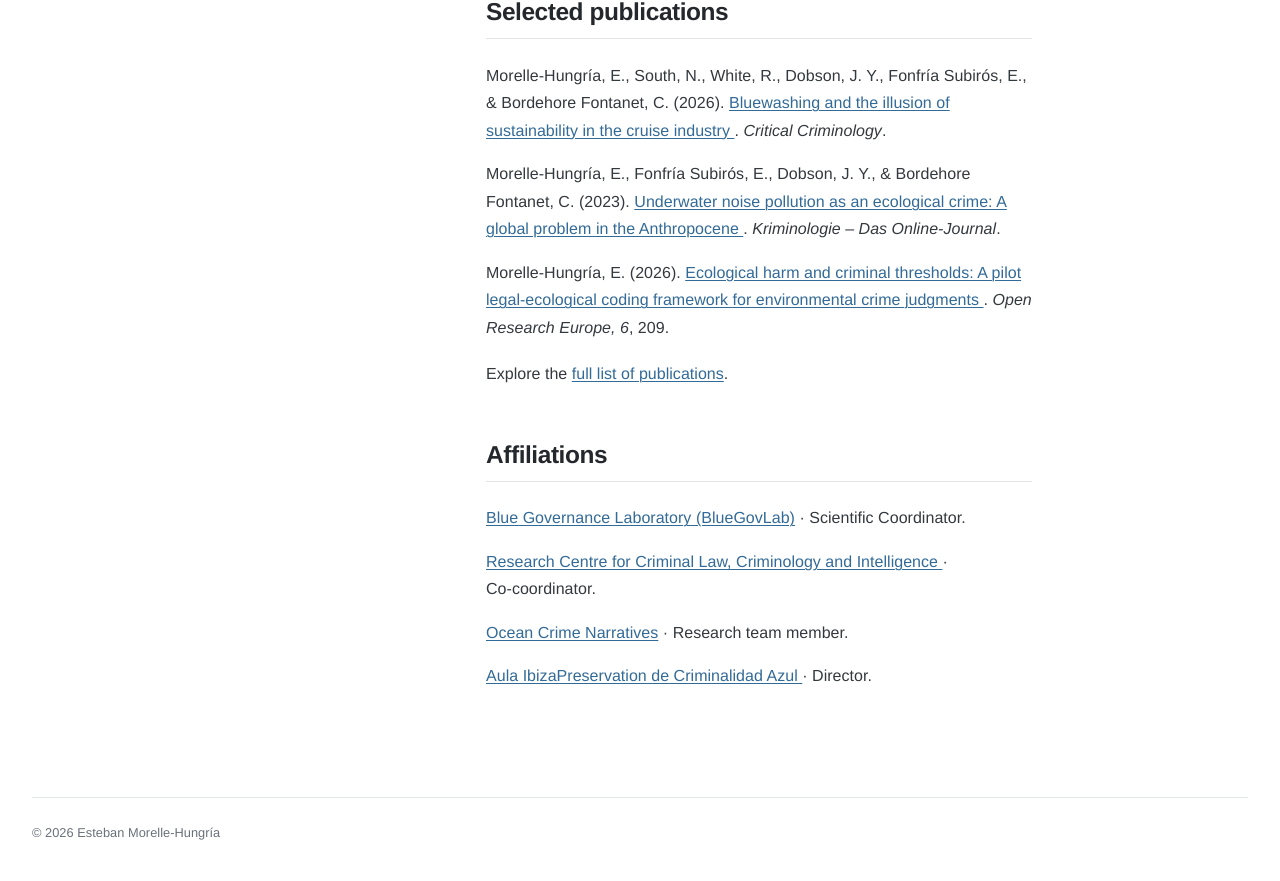
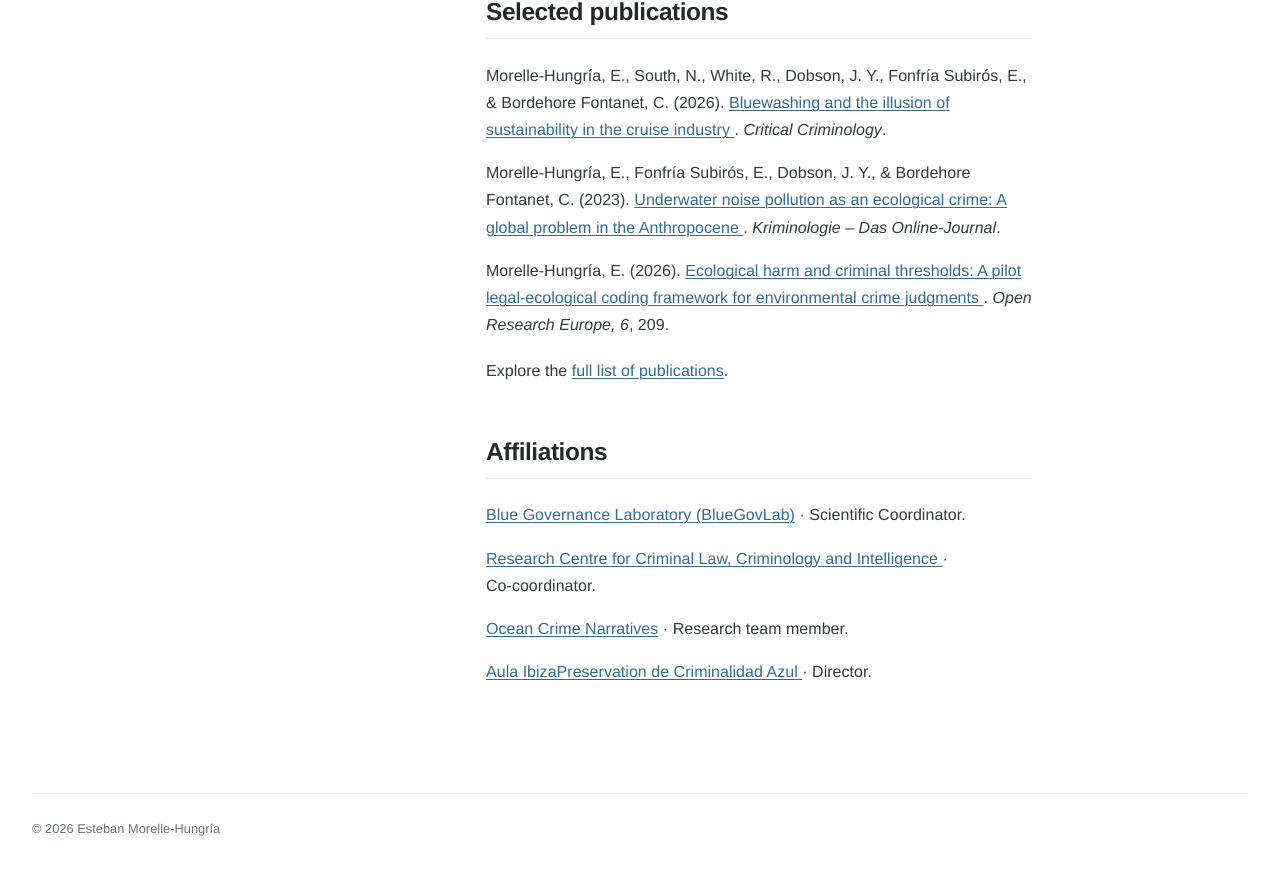
Before and after one commit to emorelleh/emorelleh.github.io, a Jekyll site: the page built from index.md, in a window 1280 px wide. Shown: the part 1370-2251 px from the top of the page. Built offline with Jekyll 4.4.1, drawn with Linux system fonts in a browser that asks for light colours.

Commit message:
Update style.css
Polish home page references

```diff
--- a/assets/css/style.css
+++ b/assets/css/style.css
@@ -1078,3 +1078,15 @@ img {
     transition-duration: 0.01ms !important;
   }
 }
+
+.academic-reading > section:first-child h2 {
+  margin-top: 0;
+}
+
+.academic-reading .reference-list a {
+  text-decoration-thickness: 1px;
+}
+
+.academic-reading .reference-list li {
+  line-height: 1.7;
+}
```
